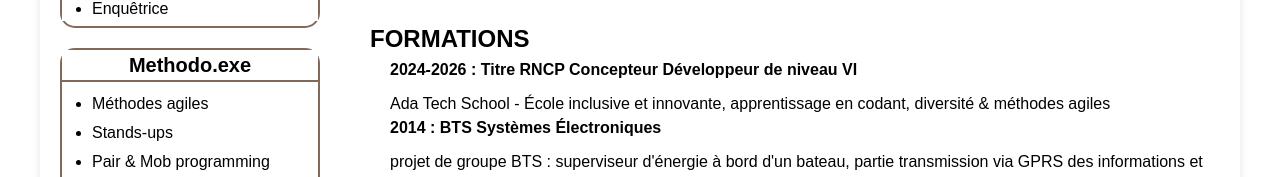
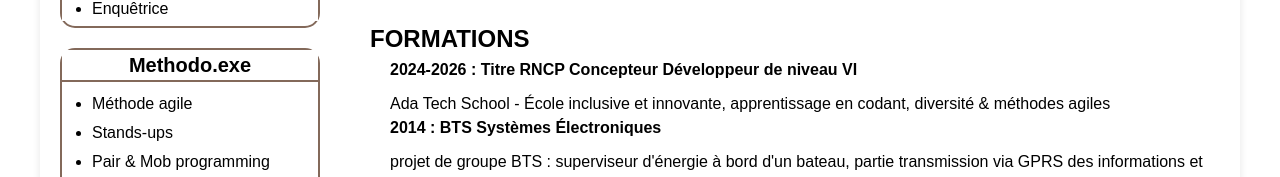
Before and after one commit to ElodieGuyard/-WIP-Portfolio, an Angular app: page /resume in a window 1280 px wide. Shown: the part 1431-1608 px from the top of the page. Built offline with nearby package versions, Linux system fonts and the light colour scheme.

Commit message:
Content : corrections

```diff
--- a/src/app/resume/resume.component.html
+++ b/src/app/resume/resume.component.html
@@ -39,7 +39,7 @@
         <section class="toolsBox">
             <h3>Methodo.exe</h3>
             <ul>
-                <li>Méthodes agiles</li>
+                <li>Méthode agile</li>
                 <li>Stands-ups</li>
                 <li>Pair & Mob programming</li>
                 <li>Restitutions </li>
@@ -124,7 +124,7 @@
                         <strong>Besoin :</strong> Le client souhaite acquérir un système lui permettant de tester des détecteurs de fumée installés dans des armoires électriques. Ils doivent être testés selon la norme  APSAD R7 annexe 11 de février 2014.
                         <br>
                         <strong>Produit :</strong> Développement et fabrication du boîtier électronique
-                        Programmation conditionnelle pour la gestion du menu et déclenchement des relais pour le départ des test chauds.
+                        Programmation conditionnelle pour la gestion du menu et déclenchement des relais pour le départ des tests chauds.
                         <em>Techno : Arduino C++.</em></li>
                 </ul>
                 </section>
```
